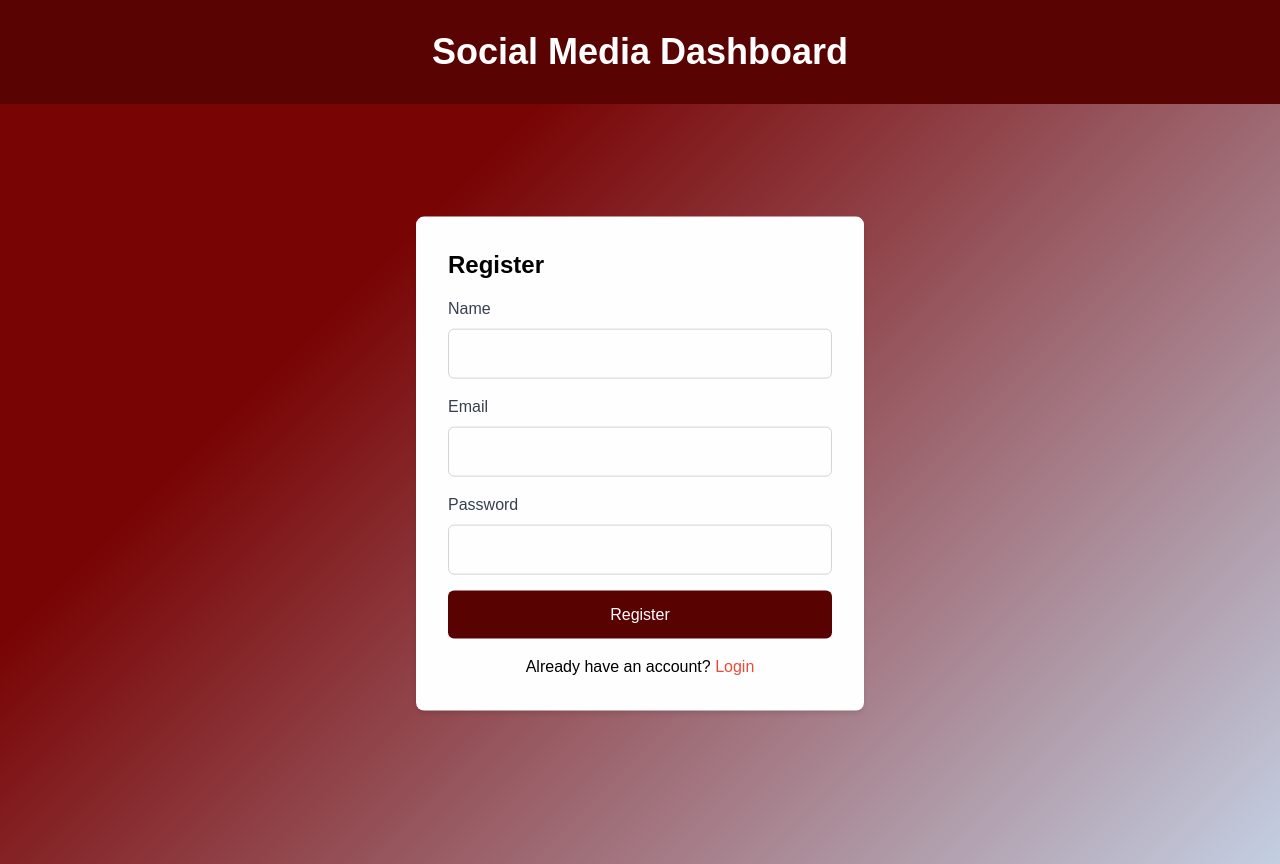
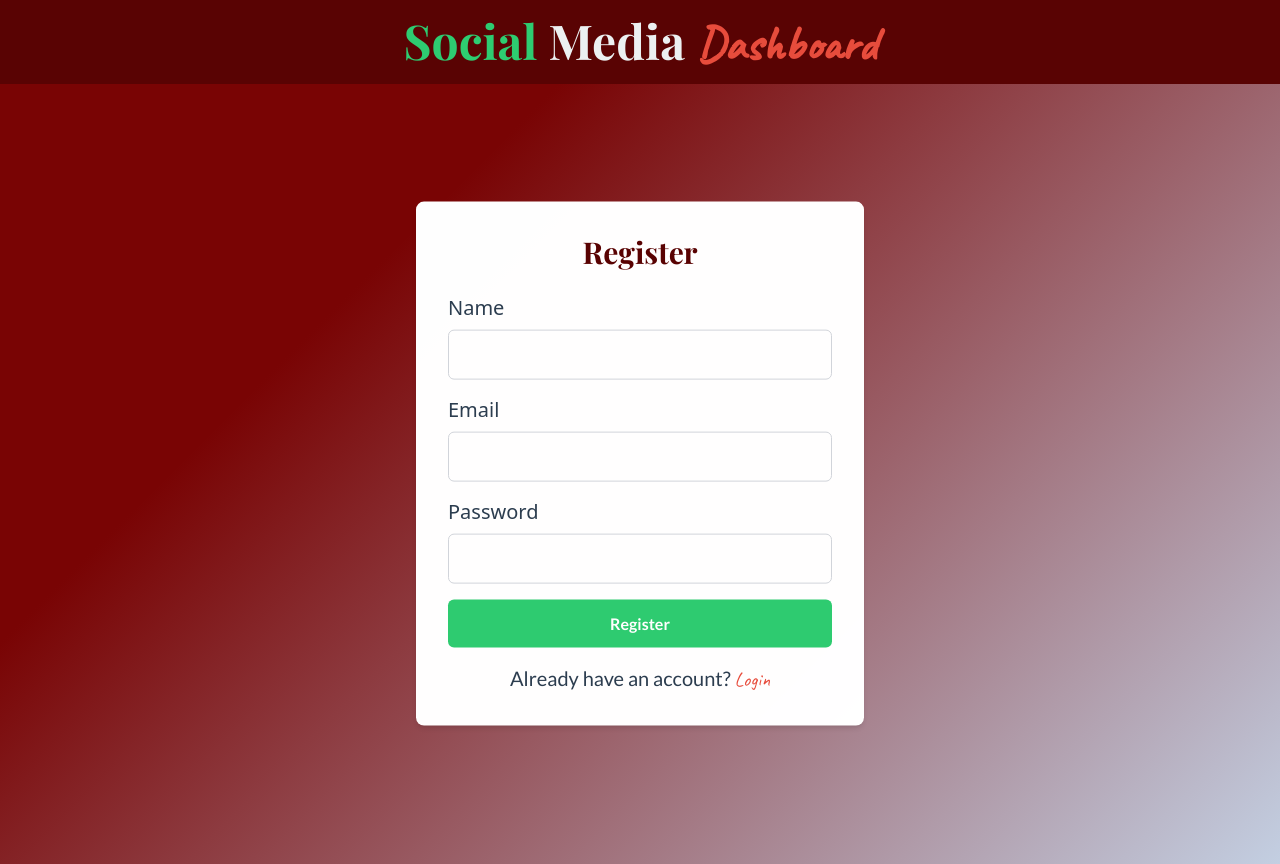
Before and after one commit to Bardsun0/social-media-dashboard, a React (Vite) app: page /register in a window 1280 px wide. Built offline with nearby package versions, Linux system fonts and the light colour scheme.

Commit message:
Some styling stuff!!

```diff
--- a/index.html
+++ b/index.html
@@ -2,6 +2,10 @@
 <html lang="en">
   <head>
     <meta charset="UTF-8" />
+    <link
+      href="https://fonts.googleapis.com/css2?family=Playfair+Display:wght@400;700&family=Lato:wght@300;400;700&family=Caveat&display=swap"
+      rel="stylesheet"
+    />
     <link rel="icon" type="image/svg+xml" href="/vite.svg" />
     <meta name="viewport" content="width=device-width, initial-scale=1.0" />
     <title>Vite + React</title>
--- a/src/components/Header.jsx
+++ b/src/components/Header.jsx
@@ -1,4 +1,4 @@
-import { motion } from 'framer-motion';
+import { motion } from "framer-motion";
 
 const Header = () => {
   return (
@@ -6,9 +6,12 @@ const Header = () => {
       initial={{ opacity: 0, y: -50 }}
       animate={{ opacity: 1, y: 0 }}
       transition={{ duration: 0.5 }}
-      className="bg-primary text-white p-8 fixed top-0 left-0 right-0 z-10"
+      className="bg-primary text-text-light p-4 fixed top-0 left-0 right-0 z-10"
     >
-      <h1 className="text-4xl font-bold text-center">Social Media Dashboard</h1>
+      <h1 className="text-5xl font-heading font-bold text-center">
+        <span className="text-secondary">Social</span> Media{" "}
+        <span className="text-accent font-accent">Dashboard</span>
+      </h1>
     </motion.header>
   );
 };
--- a/src/pages/Login.jsx
+++ b/src/pages/Login.jsx
@@ -31,13 +31,15 @@ function Login() {
       exit="out"
       variants={pageVariants}
       transition={pageTransition}
-      className="min-h-screen flex items-center justify-center "
+      className="min-h-screen flex items-center justify-center"
     >
       <div className="max-w-md w-full bg-white p-8 rounded-lg shadow-md">
-        <h2 className="text-2xl font-bold mb-4">Login</h2>
+        <h2 className="text-3xl font-heading font-bold mb-6 text-center text-primary">
+          Welcome Back
+        </h2>
         <form onSubmit={handleSubmit(onSubmit)}>
           <div className="mb-4">
-            <label className="block text-gray-700">Email</label>
+            <label className="block text-text-dark text-xl">Email</label>
             <motion.input
               whileFocus={{ scale: 1.05 }}
               transition={{ type: "spring", stiffness: 300 }}
@@ -50,7 +52,7 @@ function Login() {
             )}
           </div>
           <div className="mb-4">
-            <label className="block text-gray-700">Password</label>
+            <label className="block text-text-dark text-xl">Password</label>
             <motion.input
               whileFocus={{ scale: 1.05 }}
               transition={{ type: "spring", stiffness: 300 }}
@@ -66,14 +68,14 @@ function Login() {
             whileHover={{ scale: 1.05 }}
             whileTap={{ scale: 0.95 }}
             type="submit"
-            className="w-full bg-primary text-white py-3 rounded-md hover:bg-primary-dark transition duration-300"
+            className="w-full bg-secondary text-white py-3 rounded-md hover:bg-opacity-90 transition duration-300 font-body font-bold"
           >
             Login
           </motion.button>
         </form>
-        <p className="mt-4 text-center">
+        <p className="mt-4 text-center font-body text-text-dark text-xl">
           Don't have an account?{" "}
-          <Link to="/register" className="text-accent">
+          <Link to="/register" className="text-accent font-accent text-xl">
             Register
           </Link>
         </p>
--- a/src/pages/Register.jsx
+++ b/src/pages/Register.jsx
@@ -34,10 +34,12 @@ function Register() {
       className="min-h-screen flex items-center justify-center"
     >
       <div className="max-w-md w-full bg-white p-8 rounded-lg shadow-md">
-        <h2 className="text-2xl font-bold mb-4">Register</h2>
+        <h2 className="text-3xl font-heading font-bold mb-6 text-center text-primary">
+          Register
+        </h2>
         <form onSubmit={handleSubmit(onSubmit)}>
           <div className="mb-4">
-            <label className="block text-gray-700">Name</label>
+            <label className="block text-text-dark text-xl">Name</label>
             <motion.input
               whileFocus={{ scale: 1.05 }}
               transition={{ type: "spring", stiffness: 300 }}
@@ -50,7 +52,7 @@ function Register() {
             )}
           </div>
           <div className="mb-4">
-            <label className="block text-gray-700">Email</label>
+            <label className="block text-text-dark text-xl">Email</label>
             <motion.input
               whileFocus={{ scale: 1.05 }}
               transition={{ type: "spring", stiffness: 300 }}
@@ -63,7 +65,7 @@ function Register() {
             )}
           </div>
           <div className="mb-4">
-            <label className="block text-gray-700">Password</label>
+            <label className="block text-text-dark text-xl">Password</label>
             <motion.input
               whileFocus={{ scale: 1.05 }}
               transition={{ type: "spring", stiffness: 300 }}
@@ -79,14 +81,14 @@ function Register() {
             whileHover={{ scale: 1.05 }}
             whileTap={{ scale: 0.95 }}
             type="submit"
-            className="w-full bg-primary text-white py-3 rounded-md hover:bg-primary-dark transition duration-300"
+            className="w-full bg-secondary text-white py-3 rounded-md hover:bg-opacity-90 transition duration-300 font-body font-bold"
           >
             Register
           </motion.button>
         </form>
-        <p className="mt-4 text-center">
+        <p className="mt-4 text-center font-body text-text-dark text-xl">
           Already have an account?{" "}
-          <Link to="/" className="text-accent">
+          <Link to="/" className="text-accent font-accent text-xl">
             Login
           </Link>
         </p>
--- a/tailwind.config.js
+++ b/tailwind.config.js
@@ -4,15 +4,21 @@ export default {
   theme: {
     extend: {
       colors: {
-        primary: "#590303",
+        primary: {
+          DEFAULT: "#590303",
+          light: "#7a0404",
+        },
         secondary: "#2ecc71",
-        background: "#f5f7fa",
-        text: "#2c3e50",
+        text: {
+          dark: "#2c3e50",
+          light: "#ecf0f1",
+        },
         accent: "#e74c3c",
       },
       fontFamily: {
-        sans: ["Poppins", "sans-serif"],
-        heading: ["Montserrat", "sans-serif"],
+        heading: ["Playfair Display", "serif"],
+        body: ["Lato", "sans-serif"],
+        accent: ["Caveat", "cursive"],
       },
       boxShadow: {
         card: "0 4px 6px rgba(0, 0, 0, 0.1)",
```
